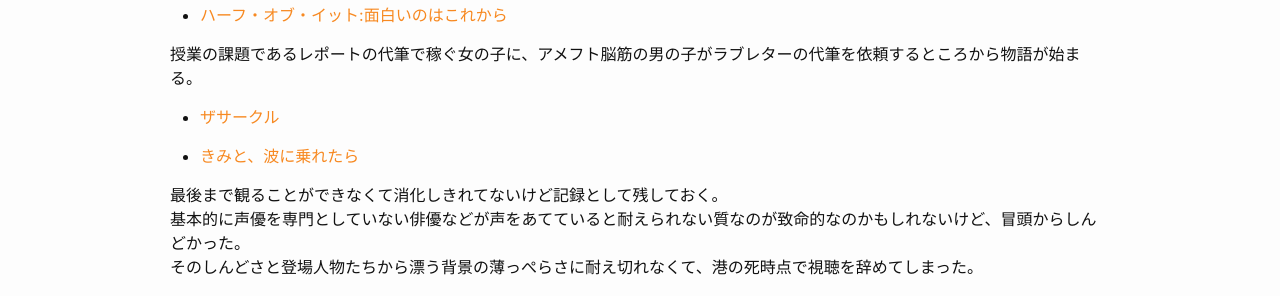
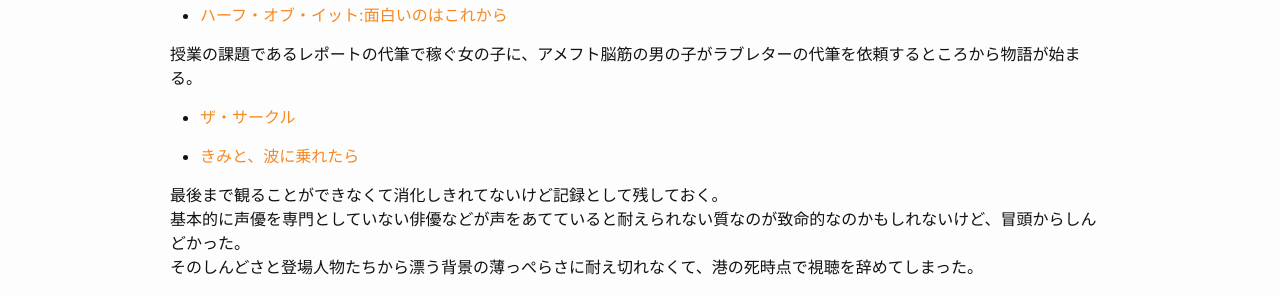
Before and after one commit to ryoo14/blog_ryoo_cc, a Jekyll site: the page built from 2021-01-31-montyly_contents.md, in a window 1280 px wide. Shown: the part 444-740 px from the top of the page. Built offline with Jekyll 4.4.1, drawn with Linux system fonts in a browser that asks for light colours.

Commit message:
20210117

```diff
--- a/2021-01-31-montyly_contents.md
+++ b/2021-01-31-montyly_contents.md
@@ -19,7 +19,7 @@ categories: monthly_contents
 
 授業の課題であるレポートの代筆で稼ぐ女の子に、アメフト脳筋の男の子がラブレターの代筆を依頼するところから物語が始まる。
 
-- [ザサークル](https://www.netflix.com/watch/80098473)
+- [ザ・サークル](https://www.netflix.com/watch/80098473)
 
 - [きみと、波に乗れたら](https://amzn.to/385709i)
 
```
